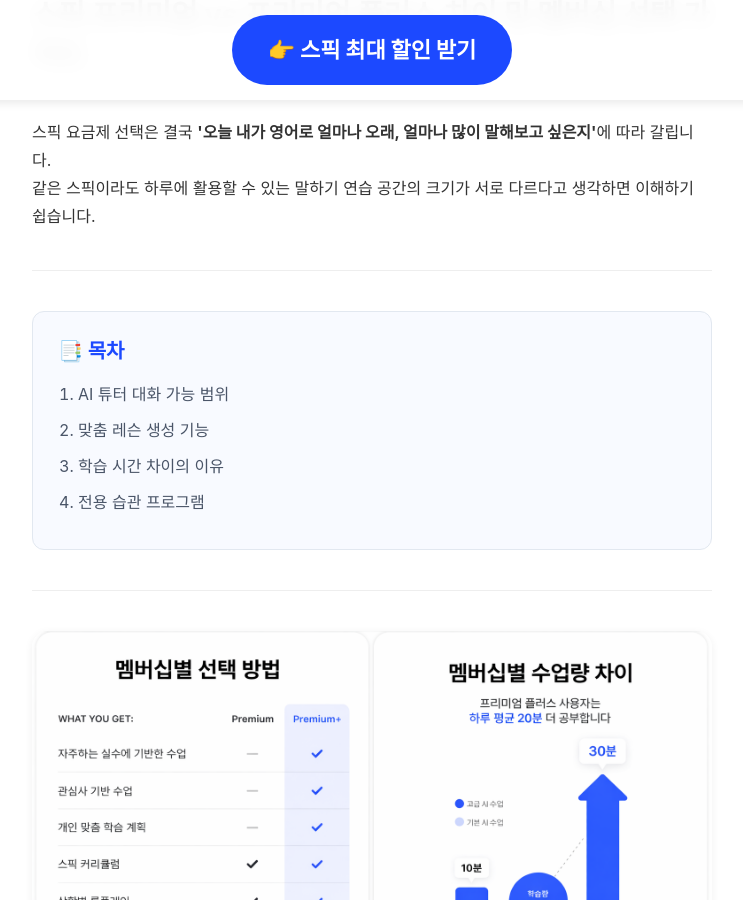
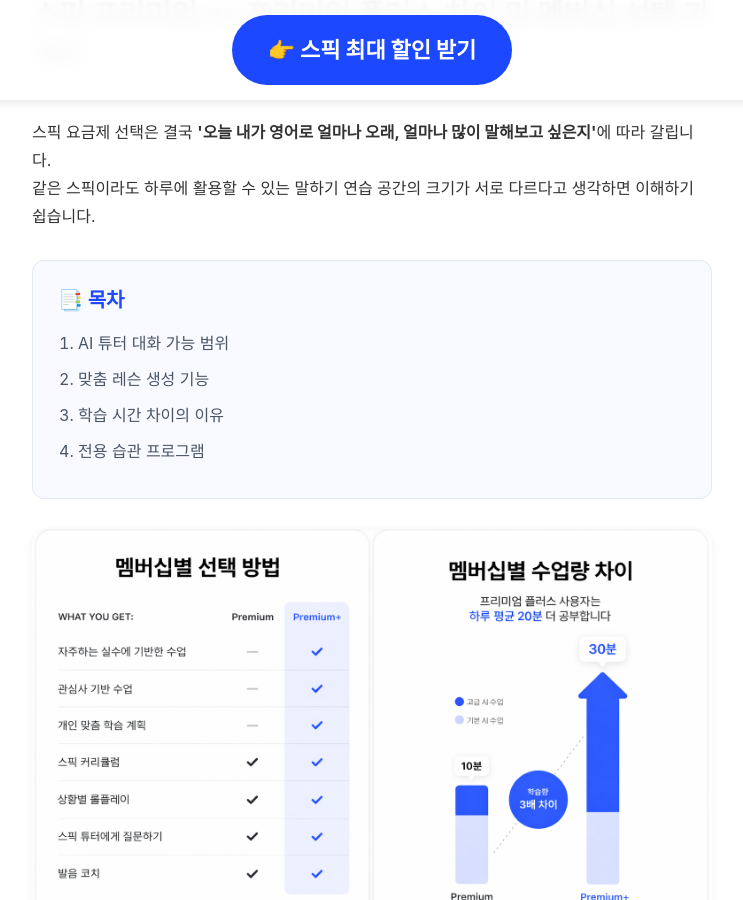
Before and after one commit to kjsjdw/speak_event_page, a Jekyll site: the page built from premium-vs-plus.md, in a window 1280 px wide and 900 px high, scrolled down 557 px. Shown: the whole window, without its empty margins (268-1011 px from the left). Built offline with Jekyll 4.4.1, drawn with Linux system fonts in a browser that asks for light colours; some web fonts are replaced.

Commit message:
Update premium-vs-plus.md

```diff
--- a/premium-vs-plus.md
+++ b/premium-vs-plus.md
@@ -22,8 +22,6 @@ image: /content/images/premium-vs-plus.jpg
   같은 스픽이라도 하루에 활용할 수 있는 말하기 연습 공간의 크기가 서로 다르다고 생각하면 이해하기 쉽습니다.
 </p>
 
-<hr style="border: 0; border-top: 1px solid #eee; margin: 40px 0;">
-
 <div class='toc-container' style="background-color: #f8faff; border: 1px solid #e2e8f0; border-radius: 12px; padding: 25px; margin: 30px 0;">
   <h2 class='toc-title' style="margin-top: 0; margin-bottom: 15px; font-size: 1.1rem; color: #1a202c; border: none; padding: 0;">📑 목차</h2>
   <ol style="line-height: 2.0; margin-bottom: 0; padding-left: 20px;">
@@ -34,15 +32,13 @@ image: /content/images/premium-vs-plus.jpg
   </ol>
 </div>
 
-<hr style="border: 0; border-top: 1px solid #eee; margin: 40px 0;">
-
 <div class='step-media' style='margin: 30px 0;'>
   <img src='/content/images/premium-vs-plus-compare.png' width='100%' alt='스픽 요금제 비교' title='스픽 프리미엄 및 프리미엄 플러스 요금제 혜택 상세 비교' style='display: block; margin: 0 auto;'>
 </div>
 
-<hr style="border: 0; border-top: 1px solid #eee; margin: 40px 0;">
+<hr style="border: 0; border-top: 1px solid #eee; margin: 10px 0;">
 
-<h2 id="toc-1" style="padding-top: 5px; margin-top: 0; padding-bottom: 20px;">1. AI 튜터 대화 가능 범위</h2>
+<h2 id="toc-1" style="padding-top: 100px; margin-top: 0; padding-bottom: 20px;">1. AI 튜터 대화 가능 범위</h2>
 <p>두 요금제 모두 AI 튜터를 쓸 수 있지만, 얼마만큼 마음껏 활용하느냐에서 차이가 납니다.</p>
 
 * **스픽 프리미엄**: 하루에 만들 수 있는 AI 레슨과 대화량에 **일정한 상한선**이 있습니다.
```
